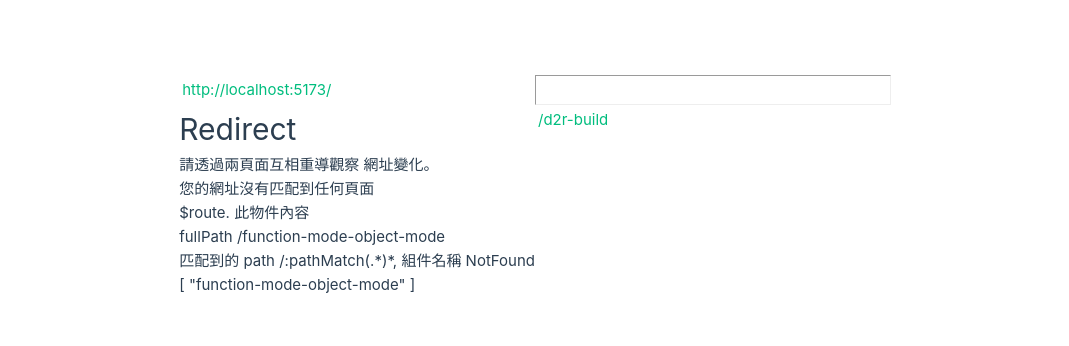
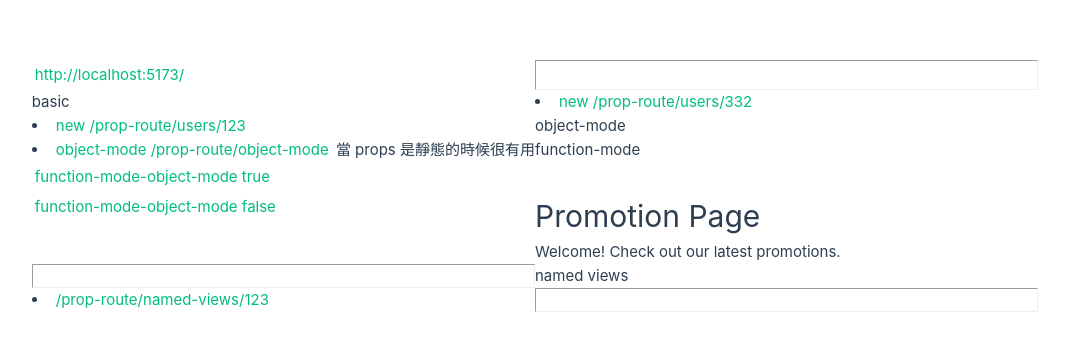
Before and after one commit to leo41271/Vue3-Official-Doc-Learn, a Vue app in the folder Vue3-Route-Doc-Learn/: page /function-mode-object-mode in a window 1280 px wide. Shown: the part 214-560 px from the top of the page, without its empty margins (105-1174 px from the left). Built offline with nearby package versions, Linux system fonts and the light colour scheme.

Commit message:
VueRouter Essentials Passing Props to Route Components : Bool 、 Named Views 、 function object mode。

```diff
--- a/Vue3-Route-Doc-Learn/src/App.vue
+++ b/Vue3-Route-Doc-Learn/src/App.vue
@@ -1,9 +1,9 @@
 <script setup>
-import Redirect from '@/pages/Redirect.vue';
+import PropsToRouteComponents from '@/pages/PropsToRouteComponents.vue';
 </script>
 
 <template>
   <a href="http://localhost:5173/">http://localhost:5173/</a>
   <hr>
-  <Redirect></Redirect>
+  <PropsToRouteComponents></PropsToRouteComponents>
 </template>
--- /dev/null
+++ b/Vue3-Route-Doc-Learn/src/pages/PropsToRouteComponents.vue
@@ -0,0 +1,25 @@
+<script setup>
+import router from '@/router';
+</script>
+<template>
+    basic
+    <li><router-link to="/prop-route/users/332">new /prop-route/users/332</router-link></li>
+    <li><router-link :to="{ name: 'prop-new', params: {id: 123}}">new /prop-route/users/123</router-link></li>
+    object-mode
+    <li><router-link to="/prop-route/object-mode">object-mode /prop-route/object-mode </router-link> 當 props 是靜態的時候很有用
+    </li>
+    function-mode <br>
+    <router-link :to="{ path: '/function-mode-object-mode', query: { popup: 'true' } }">
+        function-mode-object-mode true
+    </router-link>
+    <br>
+    <router-link :to="{ path: '/function-mode-object-mode', query: { popup: 'false' } }">
+        function-mode-object-mode false
+    </router-link>
+    <router-view></router-view>
+    <hr>
+    named views
+    <li><router-link :to="{ path: '/prop-route/named-views/123' }"> /prop-route/named-views/123</router-link></li>
+    <router-view name="sidebar"></router-view>
+    <hr>
+</template>
--- a/Vue3-Route-Doc-Learn/src/router/index.js
+++ b/Vue3-Route-Doc-Learn/src/router/index.js
@@ -23,6 +23,10 @@ import UserProfilePreview from "@/views/NamedViews/NestedNamedViews/UserProfileP
 import LeoPage from "@/views/RedirectandAlias/LeoPage.vue";
 import MaxRoll from "@/views/RedirectandAlias/MaxRoll.vue";
 import MaxRollLevel from "@/views/RedirectandAlias/MaxRollLevel.vue";
+import OldUser from "@/views/PropstoRouteComponent/OldUser.vue";
+import NewUser from "@/views/PropstoRouteComponent/NewUser.vue";
+import Sidebar from "@/views/PropstoRouteComponent/Sidebar.vue";
+import ObjectMode from "@/views/PropstoRouteComponent/ObjectMode.vue";
 
 const routes = [
     { path: "/", component: HomeView }, // 範例1
@@ -101,6 +105,31 @@ const routes = [
         },
     },
     { path: "/maxroll-build/:buildLevel/gg", component: MaxRollLevel },
+    { path: "/prop-route/users/:id", name:"prop-old", component: OldUser },
+    { path: "/prop-route/users/:id", name:"prop-new", component: NewUser, props: true },
+    {
+        path: '/prop-route/named-views/:id',
+        components: {
+            default: NewUser,   // 主視圖
+            sidebar: Sidebar // 命名視圖
+        },
+        props: {
+            default: true,   // 將路由參數作為 prop 傳遞給 User
+            sidebar: false   // 不傳遞任何 props 給 Sidebar
+        },
+    },
+    {
+        path: '/prop-route/object-mode',
+        component: ObjectMode,
+        props: { newsletterPopup: false } // 靜態傳遞的 props
+    },
+    {
+        path: '/function-mode-object-mode',
+        component: ObjectMode,
+        props: route => ({
+            newsletterPopup: route.query.popup === 'true'  // 根據查詢參數動態設置
+        }) // 請盡可能保持 props 函數為無狀態的，因為它只會在路由發生變化時起作用。
+    }
 ];
 
 const router = createRouter({
--- /dev/null
+++ b/Vue3-Route-Doc-Learn/src/views/PropstoRouteComponent/NewUser.vue
@@ -0,0 +1,12 @@
+<!-- NewUser.vue -->
+<script setup>
+import { defineProps } from 'vue';
+const props = defineProps({
+    id: String,
+})
+</script>
+<template>
+    <div>
+        New User {{ id }}
+    </div>
+</template>
--- /dev/null
+++ b/Vue3-Route-Doc-Learn/src/views/PropstoRouteComponent/ObjectMode.vue
@@ -0,0 +1,19 @@
+<script setup>
+import { defineProps } from 'vue';
+
+const props = defineProps({
+    newsletterPopup: Boolean
+});
+</script>
+
+<template>
+    <div>
+        <h1>Promotion Page</h1>
+        <p v-if="newsletterPopup">
+            Thanks for subscribing to our newsletter! Enjoy this special promotion.
+        </p>
+        <p v-else>
+            Welcome! Check out our latest promotions.
+        </p>
+    </div>
+</template>
--- /dev/null
+++ b/Vue3-Route-Doc-Learn/src/views/PropstoRouteComponent/OldUser.vue
@@ -0,0 +1,6 @@
+<!-- OldUser.vue -->
+<template>
+    <div>
+        Old User {{ $route.params.id }}
+    </div>
+</template>
--- /dev/null
+++ b/Vue3-Route-Doc-Learn/src/views/PropstoRouteComponent/Sidebar.vue
@@ -0,0 +1,6 @@
+<!-- Sidebar.vue -->
+<template>
+    <div>
+        This is the sidebar content.
+    </div>
+</template>
```
